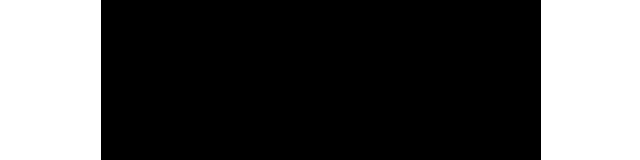
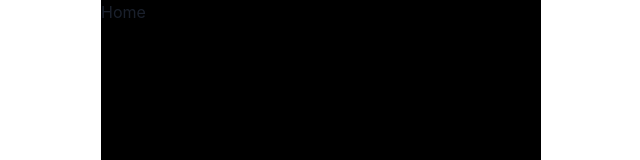
Before and after one commit to luka1104/n-house-mock, a Next.js app: page /home in a window 1280 px wide. Before the commit this address had no page. Shown: the top 160 px of the page, without its empty margins (319-959 px from the left). Built offline with nearby package versions, Linux system fonts and the light colour scheme.

Commit message:
Add Home page, update link: /home

```diff
--- /dev/null
+++ b/src/pages/home.tsx
@@ -0,0 +1,8 @@
+import { NextPage } from "next"
+import React from "react"
+
+const Home: NextPage = () => {
+  return <div>Home</div>
+}
+
+export default Home
--- a/src/pages/index.tsx
+++ b/src/pages/index.tsx
@@ -15,7 +15,7 @@
             ほげほげほげほげほげほげほげほげほげほげほげほげほげほげほげほげほげほげほげほげほげほげほげほげほげほげほげほげほげほげほげほげほげほげほげほげほげほげほげほげほげほげほげほげほげほげほげほげほげほげほげほげほげほげほげほげほげほげほげほげほげほげほげほげほげほげほげほげ
           </Text>
         </Box>
-        <Link>
+        <Link href="/home">
           <Button
             ml="8%"
             mb="50px"
```
